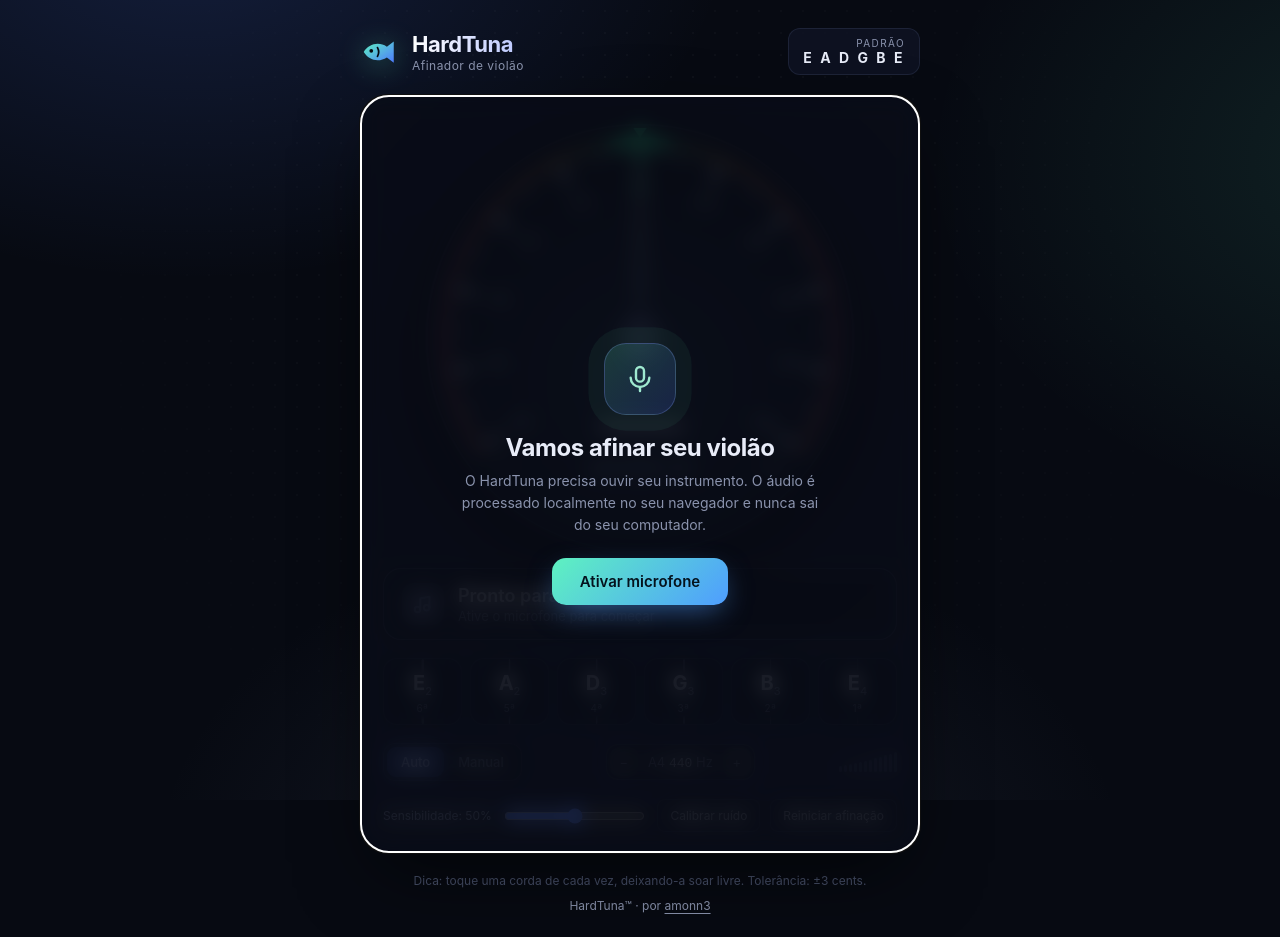
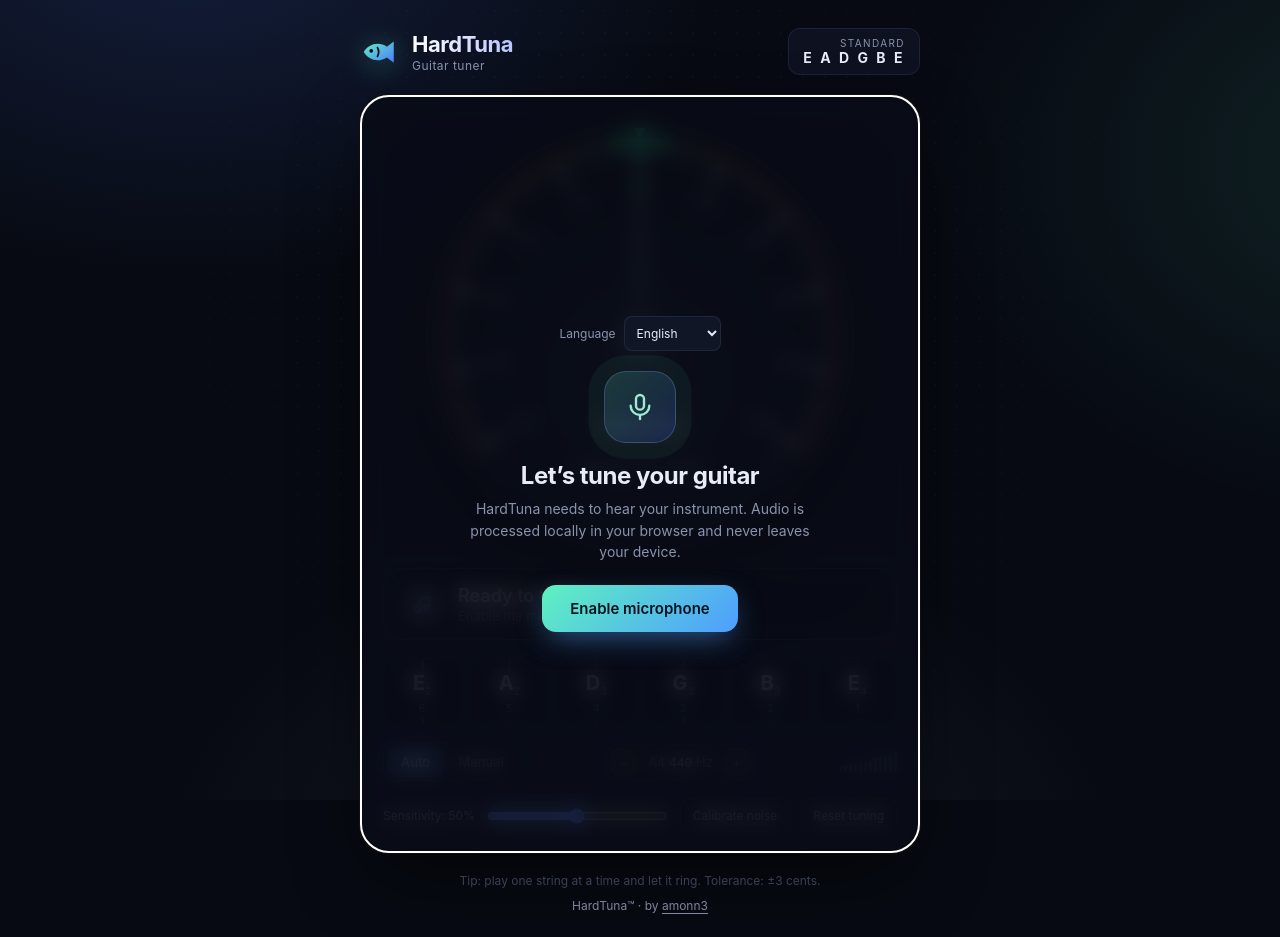
Before and after one commit to amonn3/hardtuna, a React (Vite) app: page / in a window 1280 px wide. Built offline with nearby package versions, Linux system fonts and the light colour scheme.

Commit message:
feat: default to English and add Portuguese language selection

```diff
--- a/index.html
+++ b/index.html
@@ -1,12 +1,12 @@
 <!doctype html>
-<html lang="pt-BR">
+<html lang="en">
   <head>
     <meta charset="UTF-8" />
     <link rel="icon" type="image/svg+xml" href="%BASE_URL%favicon.svg" />
     <meta name="viewport" content="width=device-width, initial-scale=1.0" />
     <meta name="theme-color" content="#070a12" />
-    <meta name="description" content="Afine seu violão pelo navegador. Afinação padrão, microfone processado localmente e referência A4 ajustável." />
-    <title>HardTuna — Afinador de Violão</title>
+    <meta name="description" content="Tune your guitar in your browser. Standard tuning, locally processed microphone audio, and an adjustable A4 reference." />
+    <title>HardTuna — Guitar Tuner</title>
   </head>
   <body>
     <div id="root"></div>
--- a/src/App.tsx
+++ b/src/App.tsx
@@ -1,4 +1,6 @@
 import { useEffect, useRef, useState } from 'react';
+import { LanguageSelector } from './components/LanguageSelector';
+import { messages, readLanguage, saveLanguage, type Language } from './i18n';
 import { useTuner } from './audio/useTuner';
 import { Gauge, type GaugeTone } from './components/Gauge';
 import { StringSelector } from './components/StringSelector';
@@ -35,6 +37,14 @@ function Logo() {
 }
 
 export function App() {
+  const [language, setLanguage] = useState<Language>(readLanguage);
+  const text = messages[language];
+  useEffect(() => {
+    saveLanguage(language);
+    document.documentElement.lang = language;
+    document.title = text.appTitle;
+    document.querySelector('meta[name="description"]')?.setAttribute('content', text.description);
+  }, [language, text]);
   const [a4, setA4] = useState(() => readPreference('a4', 440, 430, 450));
   const [sensitivity, setSensitivity] = useState(() => readPreference('sensitivity', 50, 0, 100));
   const [lockedId, setLockedId] = useState<number | null>(null);
@@ -102,33 +112,33 @@ export function App() {
 
   let hint: { title: string; detail: string; dir: 'up' | 'down' | 'ok' | 'none' };
   if (!listening) {
-    hint = { title: 'Pronto para afinar', detail: 'Ative o microfone para começar', dir: 'none' };
+    hint = { title: text.ready, detail: text.activateHint, dir: 'none' };
   } else if (tuner.quality === 'calibrating') {
-    hint = { title: 'Medindo ruído ambiente', detail: 'Aguarde um segundo em silêncio', dir: 'none' };
+    hint = { title: text.calibrating, detail: text.silence, dir: 'none' };
   } else if (tuner.quality === 'clipping') {
-    hint = { title: 'Sinal saturado', detail: 'Afaste o instrumento do microfone', dir: 'none' };
+    hint = { title: text.clipping, detail: text.moveAway, dir: 'none' };
   } else if (tuner.quality === 'unclear') {
-    hint = { title: 'Som pouco definido', detail: 'Toque apenas uma corda e reduza o ruído ao redor', dir: 'none' };
+    hint = { title: text.unclear, detail: text.reduceNoise, dir: 'none' };
   } else if (hasSignal && target === null) {
-    hint = { title: 'Nota distante das cordas', detail: 'Selecione a corda no modo manual para conferir', dir: 'none' };
+    hint = { title: text.distant, detail: text.selectManual, dir: 'none' };
   } else if (cents === null) {
     hint = {
-      title: frequency !== null ? 'Leitura anterior' : 'Toque uma corda',
-      detail: lockedId !== null ? `Modo manual: ${lockedId}ª corda` : 'A corda é detectada automaticamente',
+      title: frequency !== null ? text.previous : text.play,
+      detail: lockedId !== null ? `${text.manualMode}: ${text.string} ${lockedId}` : text.automatic,
       dir: 'none',
     };
   } else if (Math.abs(cents) <= IN_TUNE_CENTS) {
-    hint = { title: 'Afinado!', detail: 'Perfeito, pode passar para a próxima corda', dir: 'ok' };
+    hint = { title: text.tuned, detail: text.next, dir: 'ok' };
   } else if (cents < 0) {
     hint = {
-      title: 'Aperte a corda',
-      detail: cents < -50 ? 'Confira a corda selecionada e ajuste aos poucos' : 'Está baixo (♭) — suba a afinação',
+      title: text.tighten,
+      detail: cents < -50 ? text.checkString : text.flat,
       dir: 'up',
     };
   } else {
     hint = {
-      title: 'Afrouxe a corda',
-      detail: cents > 50 ? 'Confira a corda selecionada e ajuste aos poucos' : 'Está alto (♯) — desça a afinação',
+      title: text.loosen,
+      detail: cents > 50 ? text.checkString : text.sharp,
       dir: 'down',
     };
   }
@@ -142,12 +152,15 @@ export function App() {
           <Logo />
           <div>
             <h1>HardTuna</h1>
-            <p>Afinador de violão</p>
+            <p>{text.subtitle}</p>
           </div>
         </div>
-        <div className="tuning-badge" title="Afinação padrão">
-          <span>Padrão</span>
-          <strong>E A D G B E</strong>
+        <div className="topbar__actions">
+          {listening && <LanguageSelector language={language} onChange={setLanguage} text={text} />}
+          <div className="tuning-badge" title={text.standardTuning}>
+            <span>{text.standard}</span>
+            <strong>E A D G B E</strong>
+          </div>
         </div>
       </header>
 
@@ -169,7 +182,7 @@ export function App() {
               </div>
               {detectedNote && lockedId !== null && (
                 <div className="readout__detected">
-                  ouvindo {detectedNote.name}
+                  {text.hearing} {detectedNote.name}
                   <sub>{detectedNote.octave}</sub>
                 </div>
               )}
@@ -177,7 +190,7 @@ export function App() {
           ) : (
             <div className="readout__placeholder">
               <span className="readout__note readout__note--dim">—</span>
-              <div className="readout__freq">aguardando som</div>
+              <div className="readout__freq">{text.waiting}</div>
             </div>
           )}
         </Gauge>
@@ -196,6 +209,7 @@ export function App() {
         </div>
 
         <StringSelector
+          text={text}
           activeId={hasSignal ? target?.id ?? null : null}
           lockedId={lockedId}
           tunedIds={tunedIds}
@@ -204,9 +218,9 @@ export function App() {
         />
 
         <div className="controls">
-          <div className="segmented" role="group" aria-label="Modo">
+          <div className="segmented" role="group" aria-label={text.mode}>
             <button type="button" aria-pressed={lockedId === null} className={lockedId === null ? 'is-on' : ''} onClick={() => setLockedId(null)}>
-              Auto
+              {text.auto}
             </button>
             <button
               type="button"
@@ -214,24 +228,24 @@ export function App() {
               className={lockedId !== null ? 'is-on' : ''}
               onClick={() => setLockedId((prev) => prev ?? shownTarget?.id ?? 6)}
             >
-              Manual
+              {text.manual}
             </button>
           </div>
 
-          <div className="a4" aria-label="Frequência de referência">
-            <button type="button" onClick={() => changeA4(a4 - 1)} disabled={a4 <= A4_MIN} aria-label="Diminuir A4">−</button>
+          <div className="a4" aria-label={text.reference}>
+            <button type="button" onClick={() => changeA4(a4 - 1)} disabled={a4 <= A4_MIN} aria-label={text.decreaseA4}>−</button>
             <span>A4 <strong>{a4}</strong> Hz</span>
-            <button type="button" onClick={() => changeA4(a4 + 1)} disabled={a4 >= A4_MAX} aria-label="Aumentar A4">+</button>
+            <button type="button" onClick={() => changeA4(a4 + 1)} disabled={a4 >= A4_MAX} aria-label={text.increaseA4}>+</button>
           </div>
 
           <div className="mic">
-            <div className="meter" aria-label="Nível do microfone">
+            <div className="meter" aria-label={text.micLevel}>
               {Array.from({ length: 12 }, (_, i) => (
                 <span key={i} className={tuner.level * 12 > i ? 'on' : ''} />
               ))}
             </div>
             {listening && (
-              <button ref={micButtonRef} type="button" className="icon-btn" onClick={tuner.stop} title="Desligar microfone" aria-label="Desligar microfone">
+              <button ref={micButtonRef} type="button" className="icon-btn" onClick={tuner.stop} title={text.stopMic} aria-label={text.stopMic}>
                 <svg viewBox="0 0 24 24"><rect x="9" y="3" width="6" height="11" rx="3" /><path d="M5 11a7 7 0 0 0 14 0M12 18v3M3 3l18 18" /></svg>
               </button>
             )}
@@ -239,11 +253,11 @@ export function App() {
         </div>
 
         <div className="preferences">
-          <label htmlFor="sensitivity">Sensibilidade: {sensitivity}%</label>
+          <label htmlFor="sensitivity">{text.sensitivity}: {sensitivity}%</label>
           <input id="sensitivity" type="range" min="0" max="100" value={sensitivity}
             onChange={e => { setSensitivity(Number(e.target.value)); confirmation.current.reset(); }} />
-          <button type="button" onClick={() => { confirmation.current.reset(); tuner.calibrate(); }}>Calibrar ruído</button>
-          <button type="button" onClick={resetTuning}>Reiniciar afinação</button>
+          <button type="button" onClick={() => { confirmation.current.reset(); tuner.calibrate(); }}>{text.calibrate}</button>
+          <button type="button" onClick={resetTuning}>{text.reset}</button>
         </div>
         </div>
 
@@ -252,10 +266,10 @@ export function App() {
             onKeyDown={event => {
               if (event.key === 'Escape' && status === 'starting') tuner.stop();
               if (event.key !== 'Tab') return;
-              const buttons = overlayRef.current?.querySelectorAll<HTMLButtonElement>('button:not(:disabled)');
-              if (!buttons?.length) { event.preventDefault(); return; }
-              const first = buttons[0];
-              const last = buttons[buttons.length - 1];
+              const controls = overlayRef.current?.querySelectorAll<HTMLElement>('button:not(:disabled), select:not(:disabled)');
+              if (!controls?.length) { event.preventDefault(); return; }
+              const first = controls[0];
+              const last = controls[controls.length - 1];
               if (event.shiftKey && (document.activeElement === first || document.activeElement === overlayRef.current)) {
                 event.preventDefault(); last.focus();
               } else if (!event.shiftKey && (document.activeElement === last || document.activeElement === overlayRef.current)) {
@@ -263,25 +277,26 @@ export function App() {
               }
             }}>
             <div className="overlay__content">
+              <LanguageSelector language={language} onChange={setLanguage} text={text} />
               <div className="overlay__icon" aria-hidden="true">
                 <svg viewBox="0 0 24 24"><rect x="9" y="3" width="6" height="11" rx="3" /><path d="M5 11a7 7 0 0 0 14 0M12 18v3" /></svg>
               </div>
-              <h2 id="start-title">Vamos afinar seu violão</h2>
-              <p>O HardTuna precisa ouvir seu instrumento. O áudio é processado localmente no seu navegador e nunca sai do seu computador.</p>
+              <h2 id="start-title">{text.startTitle}</h2>
+              <p>{text.privacy}</p>
               <button type="button" className="primary" onClick={tuner.start} disabled={status === 'starting'}>
-                {status === 'starting' ? 'Aguardando permissão…' : 'Ativar microfone'}
+                {status === 'starting' ? text.permission : text.activate}
               </button>
-              {status === 'starting' && <button type="button" onClick={tuner.stop}>Cancelar</button>}
-              {tuner.error && <p className="overlay__error">{tuner.error}</p>}
+              {status === 'starting' && <button type="button" onClick={tuner.stop}>{text.cancel}</button>}
+              {tuner.error && <p className="overlay__error">{text[tuner.error]}</p>}
             </div>
           </div>
         )}
       </main>
 
       <footer className="footnote">
-        <p>Dica: toque uma corda de cada vez, deixando-a soar livre. Tolerância: ±{IN_TUNE_CENTS} cents.</p>
+        <p>{text.tip} ±{IN_TUNE_CENTS} cents.</p>
         <p className="footnote__signature">
-          HardTuna™ · por <a href="https://github.com/amonn3">amonn3</a>
+          HardTuna™ · {text.by} <a href="https://github.com/amonn3">amonn3</a>
         </p>
       </footer>
     </div>
--- a/src/audio/useTuner.ts
+++ b/src/audio/useTuner.ts
@@ -1,3 +1,4 @@
+import { type MicrophoneError } from '../i18n';
 import { useCallback, useEffect, useRef, useState } from 'react';
 import { PitchDetector } from './pitchDetector';
 import { CaptureSession } from './capture';
@@ -8,18 +9,18 @@ export type SignalQuality = 'calibrating' | 'weak' | 'unclear' | 'clipping' | 'g
 const EMPTY: Reading = { frequency: null, confidence: 0, acceptedAt: null, valid: false };
 const WINDOW_SIZE = 4096;
 
-function describeError(err: unknown): string {
+function describeError(err: unknown): MicrophoneError {
   if (err instanceof DOMException) {
-    if (err.name === 'NotAllowedError') return 'Permissão do microfone negada. Libere o acesso nas configurações do navegador e tente novamente.';
-    if (err.name === 'NotFoundError') return 'Nenhum microfone encontrado. Conecte um microfone e tente novamente.';
-    if (err.name === 'NotReadableError') return 'O microfone está sendo usado por outro aplicativo.';
+    if (err.name === 'NotAllowedError') return 'denied';
+    if (err.name === 'NotFoundError') return 'notFound';
+    if (err.name === 'NotReadableError') return 'notReadable';
   }
-  return 'Não foi possível acessar o microfone.';
+  return 'micError';
 }
 
 export function useTuner(sensitivity = 50, expectedFrequency?: number) {
   const [status, setStatus] = useState<TunerStatus>('idle');
-  const [error, setError] = useState<string | null>(null);
+  const [error, setError] = useState<MicrophoneError | null>(null);
   const [reading, setReading] = useState<Reading>(EMPTY);
   const [level, setLevel] = useState(0);
   const [quality, setQuality] = useState<SignalQuality>('weak');
@@ -54,7 +55,7 @@ export function useTuner(sensitivity = 50, expectedFrequency?: number) {
     setError(null);
     if (!navigator.mediaDevices?.getUserMedia) {
       active.current = false;
-      setError('Este navegador não suporta captura de áudio (é necessário HTTPS ou localhost).');
+      setError('unsupported');
       setStatus('error');
       return;
     }
@@ -62,7 +63,7 @@ export function useTuner(sensitivity = 50, expectedFrequency?: number) {
     try {
       const resources = await session.current.start(() => {
         stop();
-        setError('Captura interrompida. Ative o microfone novamente para reconectar.');
+        setError('interrupted');
         setStatus('error');
       });
       if (!resources) return;
@@ -155,7 +156,7 @@ export function useTuner(sensitivity = 50, expectedFrequency?: number) {
     const hidden = () => {
       if (document.hidden) {
         stop();
-        setError('Captura pausada com a aba oculta. Ative o microfone para continuar.');
+        setError('hidden');
       }
     };
     document.addEventListener('visibilitychange', hidden);
--- /dev/null
+++ b/src/components/LanguageSelector.tsx
@@ -0,0 +1,17 @@
+import { type Language, type Messages } from '../i18n';
+
+export function LanguageSelector({ language, onChange, text }: {
+  language: Language;
+  onChange: (language: Language) => void;
+  text: Messages;
+}) {
+  return (
+    <label className="language-selector">
+      {text.language}
+      <select value={language} onChange={event => onChange(event.target.value as Language)}>
+        <option value="en" lang="en">English</option>
+        <option value="pt-BR" lang="pt-BR">Português</option>
+      </select>
+    </label>
+  );
+}
--- /dev/null
+++ b/src/i18n.ts
@@ -0,0 +1,71 @@
+export type Language = 'en' | 'pt-BR';
+
+export const en = {
+  appTitle: 'HardTuna — Guitar Tuner',
+  description: 'Tune your guitar in your browser. Standard tuning, locally processed microphone audio, and an adjustable A4 reference.',
+  subtitle: 'Guitar tuner', standardTuning: 'Standard tuning', standard: 'Standard',
+  language: 'Language', ready: 'Ready to tune', activateHint: 'Enable the microphone to get started',
+  calibrating: 'Measuring background noise', silence: 'Stay quiet for a second',
+  clipping: 'Signal clipping', moveAway: 'Move the instrument away from the microphone',
+  unclear: 'Unclear sound', reduceNoise: 'Play just one string and reduce background noise',
+  distant: 'Note outside the string range', selectManual: 'Select a string in manual mode to check',
+  previous: 'Previous reading', play: 'Play a string', manualMode: 'Manual mode',
+  automatic: 'The string is detected automatically', tuned: 'In tune!', next: 'Great! Move on to the next string',
+  tighten: 'Tighten the string', checkString: 'Check the selected string and adjust gradually',
+  flat: 'Too low (♭) — raise the pitch', loosen: 'Loosen the string', sharp: 'Too high (♯) — lower the pitch',
+  hearing: 'hearing', waiting: 'waiting for sound', strings: 'Strings', string: 'String', tunedString: 'in tune',
+  mode: 'Mode', auto: 'Auto', manual: 'Manual', reference: 'Reference frequency',
+  decreaseA4: 'Decrease A4', increaseA4: 'Increase A4', micLevel: 'Microphone level',
+  stopMic: 'Turn off microphone', sensitivity: 'Sensitivity', calibrate: 'Calibrate noise', reset: 'Reset tuning',
+  startTitle: 'Let’s tune your guitar',
+  privacy: 'HardTuna needs to hear your instrument. Audio is processed locally in your browser and never leaves your device.',
+  permission: 'Waiting for permission…', activate: 'Enable microphone', cancel: 'Cancel',
+  tip: 'Tip: play one string at a time and let it ring. Tolerance:', by: 'by',
+  denied: 'Microphone permission denied. Allow access in your browser settings and try again.',
+  notFound: 'No microphone found. Connect a microphone and try again.',
+  notReadable: 'The microphone is being used by another application.',
+  micError: 'Unable to access the microphone.',
+  unsupported: 'This browser does not support audio capture (HTTPS or localhost is required).',
+  interrupted: 'Capture interrupted. Enable the microphone again to reconnect.',
+  hidden: 'Capture paused while the tab was hidden. Enable the microphone to continue.',
+};
+export type Messages = typeof en;
+export const ptBR: Messages = {
+  appTitle: 'HardTuna — Afinador de Violão',
+  description: 'Afine seu violão pelo navegador. Afinação padrão, microfone processado localmente e referência A4 ajustável.',
+  subtitle: 'Afinador de violão', standardTuning: 'Afinação padrão', standard: 'Padrão',
+  language: 'Idioma', ready: 'Pronto para afinar', activateHint: 'Ative o microfone para começar',
+  calibrating: 'Medindo ruído ambiente', silence: 'Aguarde um segundo em silêncio',
+  clipping: 'Sinal saturado', moveAway: 'Afaste o instrumento do microfone',
+  unclear: 'Som pouco definido', reduceNoise: 'Toque apenas uma corda e reduza o ruído ao redor',
+  distant: 'Nota distante das cordas', selectManual: 'Selecione a corda no modo manual para conferir',
+  previous: 'Leitura anterior', play: 'Toque uma corda', manualMode: 'Modo manual',
+  automatic: 'A corda é detectada automaticamente', tuned: 'Afinado!', next: 'Perfeito, pode passar para a próxima corda',
+  tighten: 'Aperte a corda', checkString: 'Confira a corda selecionada e ajuste aos poucos',
+  flat: 'Está baixo (♭) — suba a afinação', loosen: 'Afrouxe a corda', sharp: 'Está alto (♯) — desça a afinação',
+  hearing: 'ouvindo', waiting: 'aguardando som', strings: 'Cordas', string: 'Corda', tunedString: 'afinada',
+  mode: 'Modo', auto: 'Auto', manual: 'Manual', reference: 'Frequência de referência',
+  decreaseA4: 'Diminuir A4', increaseA4: 'Aumentar A4', micLevel: 'Nível do microfone',
+  stopMic: 'Desligar microfone', sensitivity: 'Sensibilidade', calibrate: 'Calibrar ruído', reset: 'Reiniciar afinação',
+  startTitle: 'Vamos afinar seu violão',
+  privacy: 'O HardTuna precisa ouvir seu instrumento. O áudio é processado localmente no seu navegador e nunca sai do seu dispositivo.',
+  permission: 'Aguardando permissão…', activate: 'Ativar microfone', cancel: 'Cancelar',
+  tip: 'Dica: toque uma corda de cada vez, deixando-a soar livre. Tolerância:', by: 'por',
+  denied: 'Permissão do microfone negada. Libere o acesso nas configurações do navegador e tente novamente.',
+  notFound: 'Nenhum microfone encontrado. Conecte um microfone e tente novamente.',
+  notReadable: 'O microfone está sendo usado por outro aplicativo.',
+  micError: 'Não foi possível acessar o microfone.',
+  unsupported: 'Este navegador não suporta captura de áudio (é necessário HTTPS ou localhost).',
+  interrupted: 'Captura interrompida. Ative o microfone novamente para reconectar.',
+  hidden: 'Captura pausada com a aba oculta. Ative o microfone para continuar.',
+};
+export const messages: Record<Language, Messages> = { en, 'pt-BR': ptBR };
+export type MicrophoneError = 'denied' | 'notFound' | 'notReadable' | 'micError' | 'unsupported' | 'interrupted' | 'hidden';
+
+export function readLanguage(): Language {
+  try { return localStorage.getItem('hardtuna:language') === 'pt-BR' ? 'pt-BR' : 'en'; }
+  catch { return 'en'; }
+}
+export function saveLanguage(language: Language) {
+  try { localStorage.setItem('hardtuna:language', language); } catch { /* Storage is optional. */ }
+}
--- a/src/styles.css
+++ b/src/styles.css
@@ -490,3 +490,13 @@ button:focus-visible { outline: 2px solid var(--blue); outline-offset: 2px; }
   background: rgba(10, 14, 26, 0.6); color: var(--text);
 }
 .overlay__content > button:not(.primary) { margin-top: 12px; }
+
+.topbar { gap: 12px; flex-wrap: wrap; }
+.topbar__actions { display: flex; align-items: center; gap: 12px; flex-wrap: wrap; }
+.language-selector { display: flex; align-items: center; gap: 8px; font-size: 12px; color: var(--muted); }
+.language-selector select {
+  font: inherit; color: var(--text); background: #101626;
+  border: 1px solid var(--panel-border); border-radius: 8px; padding: 8px;
+}
+.language-selector select:focus-visible { outline: 2px solid var(--blue); outline-offset: 2px; }
+.overlay__content > .language-selector { margin-bottom: 20px; }
```
Also changed, not shown: src/components/StringSelector.tsx (+7 -5 lines), tests/regression.ts (+35 -0 lines), 2 other files (tests, documents, lock files or other folders).
